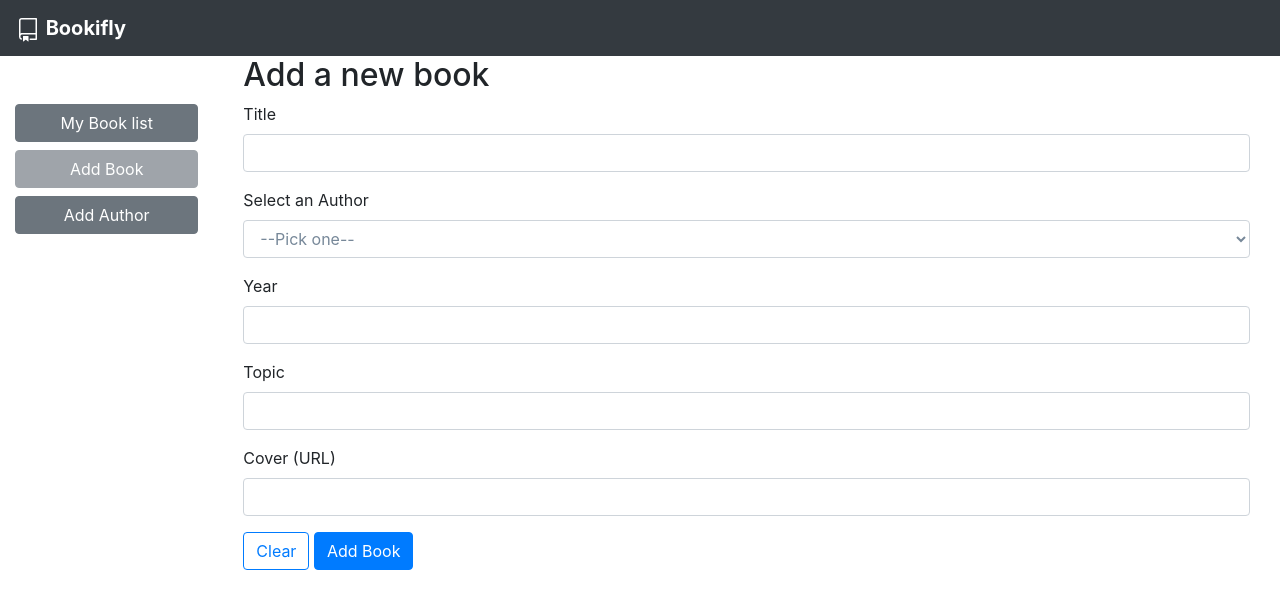
After one commit to borisaavedra/bookify_web, a Flask app: template templates/add-book.html in a window 1280 px wide. The commit adds this page. Shown: the top 609 px of the page. Run offline with Flask 2, Linux system fonts and the light colour scheme; the template is opened without the code that fills it, so the values that code supplies are empty; some libraries are stand-ins or nearby versions.

Commit message:
Features add, delete, edit book finished. Delete WTF libery. Added grid layout books. Added left btn panels

```diff
--- a/main.py
+++ b/main.py
@@ -1,8 +1,6 @@
-from flask import Flask, render_template, url_for, redirect, request
+from flask import Flask, render_template, url_for, redirect, request, flash
 from flask_sqlalchemy import SQLAlchemy
-# from flask_wtf import FlaskForm
-# from wtforms.fields import StringField, SubmitField
-# from wtforms.validators import DataRequired, URL
+
 
 app = Flask(__name__)
 app.config["SECRET_KEY"] = "A QUe No la AdivinAS"
@@ -20,13 +18,6 @@ class BooksAuthors:
         self.topic = topic
         self.cover_url = cover_url
 
-# class AddBook(FlaskForm):
-#     title = StringField(u"Title", validators=[DataRequired()], render_kw={"ng-madel":"NameModel"})
-#     author = StringField("Author", validators=[DataRequired()])
-#     year = StringField("Year", validators=[DataRequired()])
-#     topic = StringField("Topic", validators=[DataRequired()])
-#     cover_url = StringField("Cover URL", validators=[URL(), DataRequired()])
-#     submit = SubmitField("Save changes")
 
 class Books(db.Model):
     book_id = db.Column(db.Integer, primary_key=True)
@@ -44,15 +35,14 @@ class Authors(db.Model):
     books = db.relationship("Books", backref="authors", lazy=True)
 
 
-@app.route("/", defaults={"book_id_url":-1}, methods=["POST", "GET"])
-@app.route("/<book_id_url>", methods=["POST", "GET"])
-def index(book_id_url):
+@app.route("/", defaults={"book_id_url":-1, "delete": 0}, methods=["POST", "GET"])
+@app.route("/<book_id_url>/<delete>", methods=["POST", "GET"])
+def index(book_id_url, delete):
 
     books = []
 
-    # book_data = AddBook()
-
     books_db = Books.query.all()
+    authors_db = Authors.query.all()
 
     for book in books_db:
         author_db = Authors.query.filter_by(author_id=book.author_id).first()
@@ -66,37 +56,72 @@ def index(book_id_url):
             book.cover_url))
 
     if request.method == "POST":
-        book_toedit = Books.query.filter_by(book_id=book_id_url).first()
+        if int(delete):
+            book_deleted = Books.query.filter_by(book_id=book_id_url).first()
+            db.session.delete(book_deleted)
 
-        book_edited = request.form
+            try:
+                db.session.commit()
+                flash("Book deleted! 😮", "success")
+                return redirect(url_for("index"))
+            except:
+                flash("Something went wrong 😓", "danger")
+                return redirect(url_for("index"))
+        else:
+            book_toedit = Books.query.filter_by(book_id=book_id_url).first()
 
-        book_toedit.title = book_edited["title"]
-        book_toedit.year = book_edited["year"]
-        book_toedit.topic = book_edited["topic"]
-        book_toedit.cover_url = book_edited["cover_url"]
+            book_edited = request.form
 
-        db.session.commit()
+            book_toedit.title = book_edited["title"]
+            book_toedit.year = book_edited["year"]
+            book_toedit.topic = book_edited["topic"]
+            book_toedit.author_id = book_edited["author"]
+            book_toedit.cover_url = book_edited["cover_url"]
 
-        return redirect(url_for("index"))
+            db.session.commit()
+
+            return redirect(url_for("index"))
 
     context = {
         "books": books,
-        # "book_data": book_data
+        "authors": authors_db
     }
 
     return render_template("index.html", **context)
 
 
-@app.route("/add")
+@app.route("/add-book", methods=["GET", "POST"])
 def add_Book():
-    return "Add book"
+    authors_db = Authors.query.all()
+
+    context = {
+        "authors": authors_db
+    }
+
+    if request.method == "POST":
+        new_book = request.form
+
+        book = Books(
+            title=new_book["title"],
+            year=new_book["year"],
+            topic=new_book["topic"],
+            cover_url=new_book["cover_url"],
+            author_id=new_book["author"]
+        )
+
+        db.session.add(book)
+
+        try:
+            db.session.commit()
+            flash("Book added! 🤘", "success")
+            return redirect(url_for("add_Book"))
+        except:
+            flash("Something went wrong 😓", "danger")
+            return redirect(url_for("add_Book"))
+
+    return render_template("add-book.html", **context)
 
 
-@app.route("/delete")
-def delete_Book():
-    return "Delete book"
-
-
-@app.route("/edit")
-def edit_Book():
-    return "Edit a book"
+@app.route("/add-author")
+def add_Author():
+    return render_template("add-author.html")
--- a/requirements.txt
+++ b/requirements.txt
@@ -1,4 +1,3 @@
 flask
 flask-sqlalchemy
 pymysql
-flask-wtf
--- /dev/null
+++ b/templates/add-book.html
@@ -0,0 +1,47 @@
+{% extends 'base.html' %}
+
+{% block title %}
+    {{ super() }}
+        Add Book
+{% endblock title %}
+
+{% block disabledBook %}
+  {{ super() }}
+    disabled
+{% endblock disabledBook %}
+
+{% block hrefList %}
+  {{ super() }}
+    /
+{% endblock hrefList %}
+
+{% block hrefAuthor %}
+  {{ super() }}
+    /add-author
+{% endblock hrefAuthor %}
+
+{% block content %}
+    <div class="container">
+        <h2>Add a new book</h2>
+
+        <form action="/add-book" method="POST">
+            <label for="title">Title</label>
+            <input type="text" class="form-control mb-3" name="title" id="title" required>
+            <label for="author">Select an Author</label>
+            <select class="form-control mb-3" style="color:lightslategrey;" id="author" name="author">
+                <option selected style="color:lightslategrey;">--Pick one--</option>
+                {% for author in authors %}
+                    <option style="color:black" value="{{ author.author_id }}">{{ author.name }}</option>
+                {% endfor %}
+              </select>
+            <label for="year">Year</label>
+            <input type="text" class="form-control mb-3" name="year" id="year" required>
+            <label for="topic">Topic</label>
+            <input type="text" class="form-control mb-3" name="topic" id="topic" required>
+            <label for="cover_url">Cover (URL)</label>
+            <input type="text" class="form-control mb-3" name="cover_url" id="cover_url" required>
+            <button type="reset" class="btn btn-outline-primary">Clear</button>
+            <button type="submit" class="btn btn-primary">Add Book</button>
+        </form>
+    </div>
+{% endblock content %}
--- a/templates/base.html
+++ b/templates/base.html
@@ -15,9 +15,44 @@
     </title>
   </head>
   <body>
-    {% block content %}
+    <nav class="navbar bg-dark">
+      <a class="navbar-brand"  href="#">
+        <svg style="fill: white;" class="d-inline-block" xmlns="http://www.w3.org/2000/svg" viewBox="0 0 24 24" width="24" height="24"><path fill-rule="evenodd" d="M3 2.75A2.75 2.75 0 015.75 0h14.5a.75.75 0 01.75.75v20.5a.75.75 0 01-.75.75h-6a.75.75 0 010-1.5h5.25v-4H6A1.5 1.5 0 004.5 18v.75c0 .716.43 1.334 1.05 1.605a.75.75 0 01-.6 1.374A3.25 3.25 0 013 18.75v-16zM19.5 1.5V15H6c-.546 0-1.059.146-1.5.401V2.75c0-.69.56-1.25 1.25-1.25H19.5z"></path><path d="M7 18.25a.25.25 0 01.25-.25h5a.25.25 0 01.25.25v5.01a.25.25 0 01-.397.201l-2.206-1.604a.25.25 0 00-.294 0L7.397 23.46a.25.25 0 01-.397-.2v-5.01z"></path></svg>
+        <span style="color: white;"><strong>Bookifly</strong></span>
+      </a>
+    </nav>
 
-    {% endblock content %}
+    <div class="container-fluid">
+      <div class="row">
+        <div class="col-2">
+          {%- block leftpanel -%}
+            <a href="{% block hrefList %}{% endblock hrefList %}" class="btn btn-secondary btn-block mt-5 {% block disabledList %}{% endblock disabledList %}" tabindex="-1" role="button" aria-disabled="true">My Book list</a>
+            <a href="{% block hrefBook %}{% endblock hrefBook %}" class="btn btn-secondary btn-block {% block disabledBook %}{% endblock disabledBook %}" tabindex="-1" role="button" aria-disabled="true">Add Book</a>
+            <a href="{% block hrefAuthor %}{% endblock hrefAuthor %}" class="btn btn-secondary btn-block {% block disabledAuthor %}{% endblock disabledAuthor %}" tabindex="-1" role="button" aria-disabled="true">Add Author</a>
+          {%- endblock leftpanel -%}
+
+        </div>
+        <div class="col">
+          <div class="container">
+            {% with messages = get_flashed_messages(with_categories=true) %}
+              {% if messages %}
+                {% for category, message in messages %}
+                  <div class="alert alert-{{ category }} alert-dismissible fade show" role="alert">
+                    {{ message }}
+                    <button type="button" class="close" data-dismiss="alert" aria-label="Close">
+                      <span aria-hidden="true">&times;</span>
+                    </button>
+                  </div>
+                {% endfor %}
+              {% endif %}
+            {% endwith %}
+          </div>
+          {% block content %}
+          {% endblock content %}
+        </div>
+      </div>
+    </div>
+
 
     <!-- Optional JavaScript -->
     <!-- jQuery first, then Popper.js, then Bootstrap JS -->
```
Also changed, not shown: templates/add-author.html (added, +25 -0 lines), templates/index.html (+35 -6 lines).
